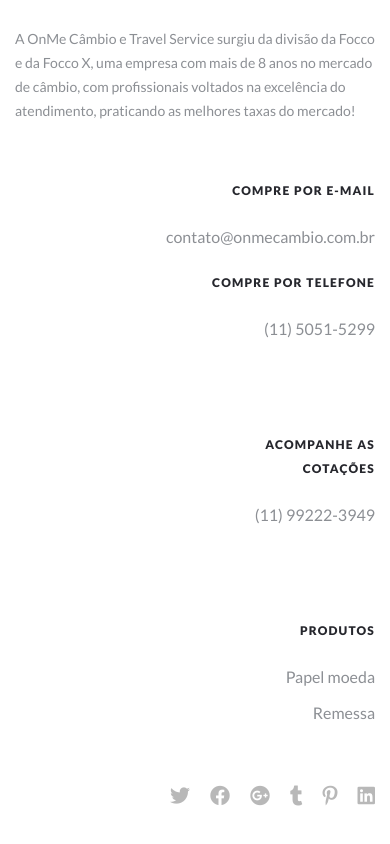
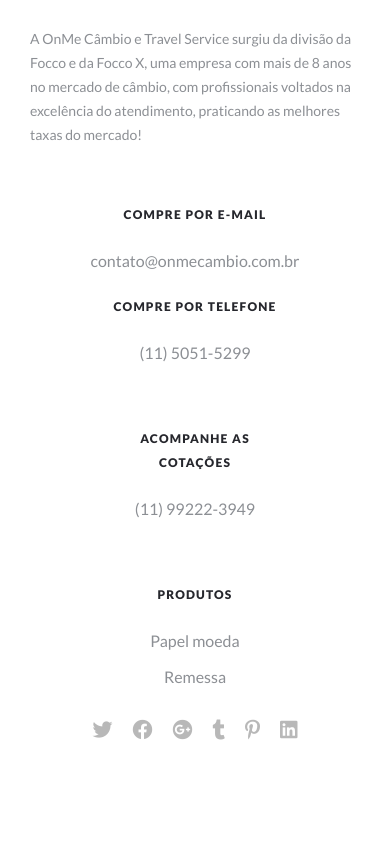
Before and after one commit to caiobatis/onme-client-react, a React (Create React App) app: page / in a window 390 px wide. Shown: the part 3460-4304 px from the top of the page. Built offline with nearby package versions, Linux system fonts and the light colour scheme; no server answers; what redux-multi would draw is missing.

Commit message:
footer mobile changes

```diff
--- a/src/pages/Contact/Contact.js
+++ b/src/pages/Contact/Contact.js
@@ -1,7 +1,7 @@
 import React, { Component } from 'react'
 import DefaultLayout from '../../components/DefaultLayout/DefaultLayout'
 import SectionsContact from '../../components/SectionsContact/SectionsContact'
-
+import Footer from '../../components/Footer/Footer'
 import './contact.scss'
 
 class Contact extends Component {
@@ -11,6 +11,7 @@ class Contact extends Component {
         <DefaultLayout>
           <SectionsContact/>
 
+          <Footer/>
         </DefaultLayout>
       </div>
     );
--- a/src/styles/index.scss
+++ b/src/styles/index.scss
@@ -886,6 +886,8 @@ ul > li {
 #footer {
   color: #8c8f94;
   font-size: 16px;
+  background: #fff;
+
   .footer-container {
     padding-top: 20px;
     padding-bottom: 40px;
@@ -978,6 +980,30 @@ ul > li {
 #footer .made-by a img {
   margin-top: -8px;
   margin-left: 8px;
+}
+
+@media(max-width: 768px) {
+  .footer-links {
+    display: flex;
+    flex-direction: column;
+    align-items: center;
+    margin: 0 !important;
+  }
+
+  .footer-links p, .footer-links li, .footer-links a {
+    text-align: center;
+    width: 100%;
+    display: block;
+  }
+
+  ul.socials {
+    justify-content: center !important;
+  }
+
+  #footer .footer-container {
+    padding: 40px 30px 0;
+  }
+
 }
 
 /*****************************************************
```
